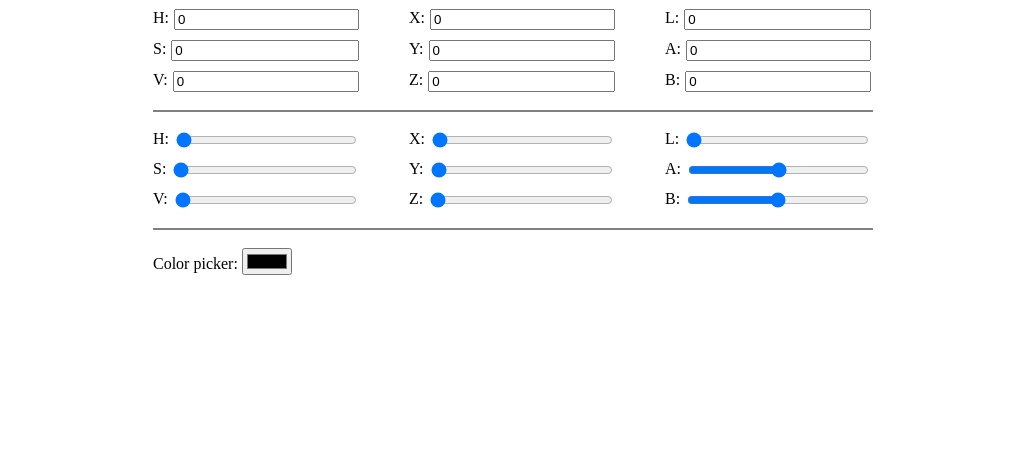
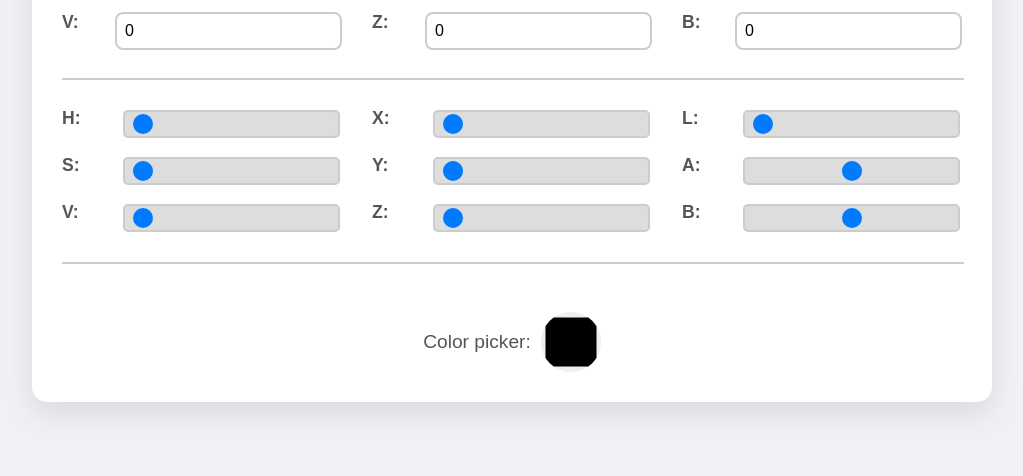
Before and after one commit to Silkfinik/pkg_test_1, a plain HTML site: page index.html in a window 1280 px wide. Shown: the part 340-816 px from the top of the page, without its empty margins (128-1151 px from the left). Drawn offline with Linux system fonts and the light colour scheme.

Commit message:
fix: color-picker

```diff
--- a/index.css
+++ b/index.css
@@ -1,16 +1,25 @@
+/* Основные стили для текста */
 h1 {
   text-align: center;
   margin-bottom: 50px;
   font-size: 3rem;
   text-decoration: underline;
+  color: #333;
+}
+
+body {
+  font-family: 'Arial', sans-serif;
+  margin: 0;
+  padding: 0;
+  background: #f0f0f5;
 }
 
 hr {
   width: 100%;
-  border: 1px solid gray;
+  border: 1px solid #ccc;
 }
 
-p{
+p {
   margin: 0;
 }
 
@@ -22,15 +31,22 @@ p{
 }
 
 .content {
+  background: #ffffff;
+  padding: 30px;
+  border-radius: 15px;
+  box-shadow: 0 10px 30px rgba(0, 0, 0, 0.1);
   display: flex;
   flex-direction: column;
-  gap: 10px;
+  gap: 20px;
+  max-width: 900px;
+  width: 100%;
 }
 
+/* Стили для текстовых инпутов и слайдеров */
 .text-inputs,
 .range-inputs {
   display: flex;
-  gap: 50px;
+  gap: 30px;
 }
 
 .conatiner-text,
@@ -38,32 +54,112 @@ p{
   display: flex;
   flex-direction: column;
   flex-basis: 33.333%;
-  gap: 10px;
+  gap: 15px;
 }
 
 .conatiner-text label,
 .container-range label {
   display: flex;
-  gap: 5px;
+  gap: 10px;
+  font-size: 1.1rem;
+  color: #555;
 }
 
 .conatiner-text label span,
 .container-range label span {
+  flex-basis: 20%;
   text-align: start;
+  font-weight: bold;
 }
 
 .conatiner-text label input,
 .container-range label input {
-  flex-basis: 100%;
+  flex-basis: 80%;
+  padding: 8px;
+  border: 2px solid #ccc;
+  border-radius: 8px;
+  outline: none;
+  font-size: 1rem;
+  transition: border-color 0.3s;
 }
 
-.container-range {
-  display: flex;
-  flex-direction: column;
-  gap: 10px;
+.conatiner-text label input:focus,
+.container-range label input:focus {
+  border-color: #007BFF;
 }
 
-.range_inputs {
+/* Стили для range input */
+.container-range label input[type="range"] {
+  appearance: none;
+  width: 100%;
+  height: 8px;
+  background: #ddd;
+  border-radius: 5px;
+  outline: none;
+  transition: background 0.3s;
+}
+
+.container-range label input[type="range"]::-webkit-slider-thumb {
+  appearance: none;
+  width: 20px;
+  height: 20px;
+  border-radius: 50%;
+  background: #007BFF;
+  cursor: pointer;
+  transition: background 0.3s;
+}
+
+.container-range label input[type="range"]:hover {
+  background: #ccc;
+}
+
+.container-range label input[type="range"]::-webkit-slider-thumb:hover {
+  background: #0056b3;
+}
+
+/* Стили для color picker */
+.color-input {
   display: flex;
-  gap: 30px;
+  align-items: center;
+  justify-content: center;
+  gap: 10px;
+  margin-top: 20px;
 }
+
+.color-input label {
+  display: flex;
+  align-items: center;
+  gap: 10px;
+  font-size: 1.2rem;
+  color: #555;
+}
+
+.color-input input[type="color"] {
+  width: 60px;
+  height: 60px;
+  border: none;
+  border-radius: 50%;
+  cursor: pointer;
+  outline: none;
+  transition: transform 0.3s;
+}
+
+.color-input input[type="color"]:hover {
+  transform: scale(1.1);
+}
+
+/* Общие стили */
+button {
+  padding: 10px 20px;
+  background-color: #007BFF;
+  color: #fff;
+  border: none;
+  border-radius: 8px;
+  font-size: 1rem;
+  cursor: pointer;
+  transition: background-color 0.3s;
+}
+
+button:hover {
+  background-color: #0056b3;
+}
--- a/index.js
+++ b/index.js
@@ -411,7 +411,8 @@ bRange.addEventListener("input", (e) => {
 //------------------------COLOR-PICKER----------------------------//
 
 colorPicker.addEventListener("input", (e) => {
-  const value = getFloatValue(e);
+  const value = e.target.value;
+  console.log("value", value);
   const rgb = HEXtoRGB(value);
   replaceRGB(rgb);
 
@@ -428,6 +429,7 @@ function RGBtoHEX(r, g, b) {
     "#" +
     ((1 << 24) + (r << 16) + (g << 8) + b).toString(16).slice(1).toUpperCase();
 
+  console.log("hex", hex);
   return hex;
 }
 
@@ -587,13 +589,13 @@ function XYZtoLAB(x, y, z) {
 }
 
 function RGBtoHSV(r, g, b) {
-  r = Number(r) * 255;
-  g = Number(g) * 255;
-  b = Number(b) * 255;
-  console.log(r, g, b);
+  console.log("rgb to hsv ", r, g, b);
+
+  // r, g, b уже в диапазоне [0, 1], масштабирование не требуется
   let max = Math.max(r, g, b),
     min = Math.min(r, g, b);
   console.log(max);
+
   let h,
     s,
     v = max;
@@ -618,7 +620,7 @@ function RGBtoHSV(r, g, b) {
     h /= 6;
   }
 
-  return [h, s, v];
+  return [h * 360, s * 100, v * 100];
 }
 
 function XYZtoHSV(x, y, z) {
@@ -728,5 +730,6 @@ function HEXtoRGB(hex) {
   let g = parseInt(hex.substring(2, 4), 16) / 255;
   let b = parseInt(hex.substring(4, 6), 16) / 255;
 
+  console.log("r", r, "g", g, "b", b);
   return [r, g, b];
 }
```
